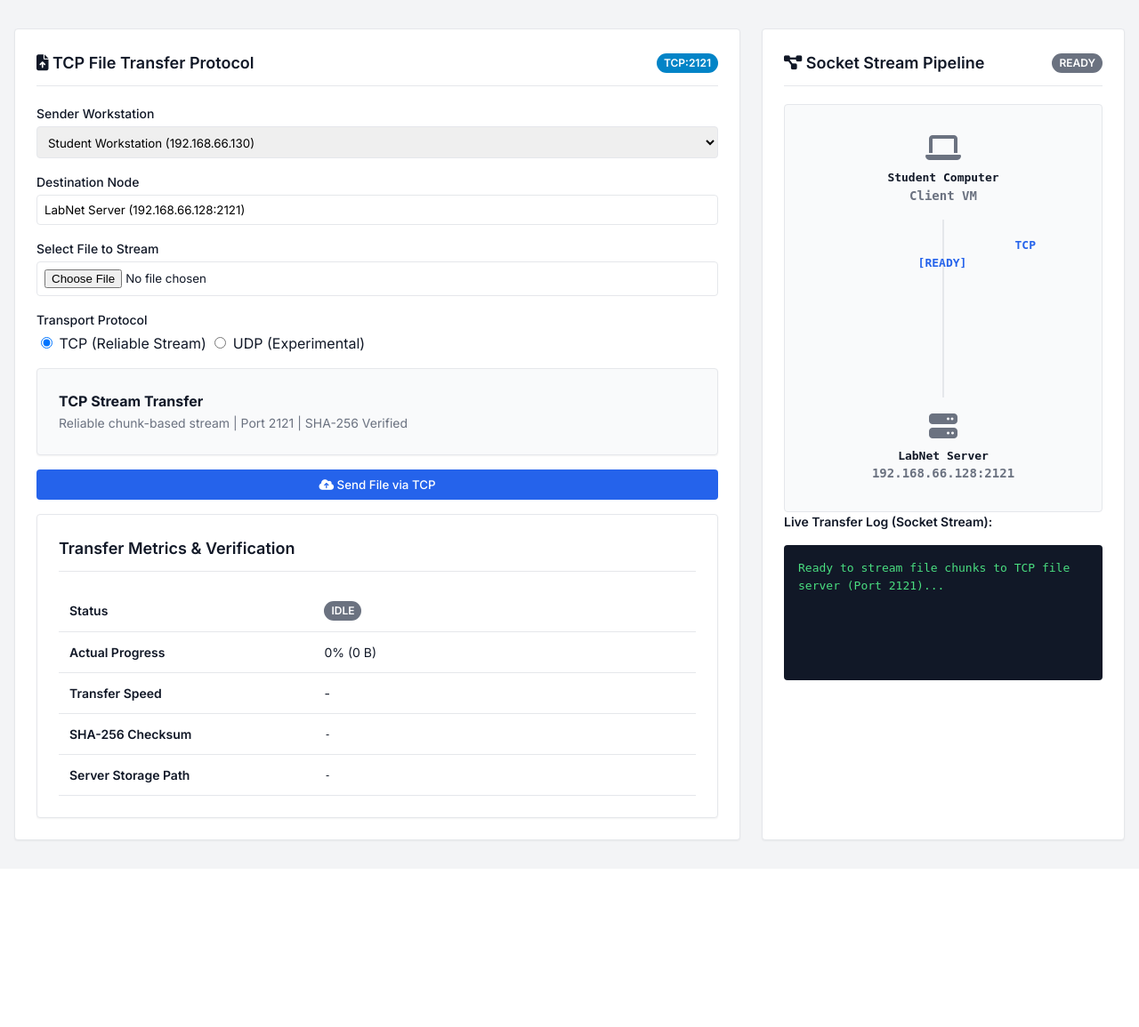
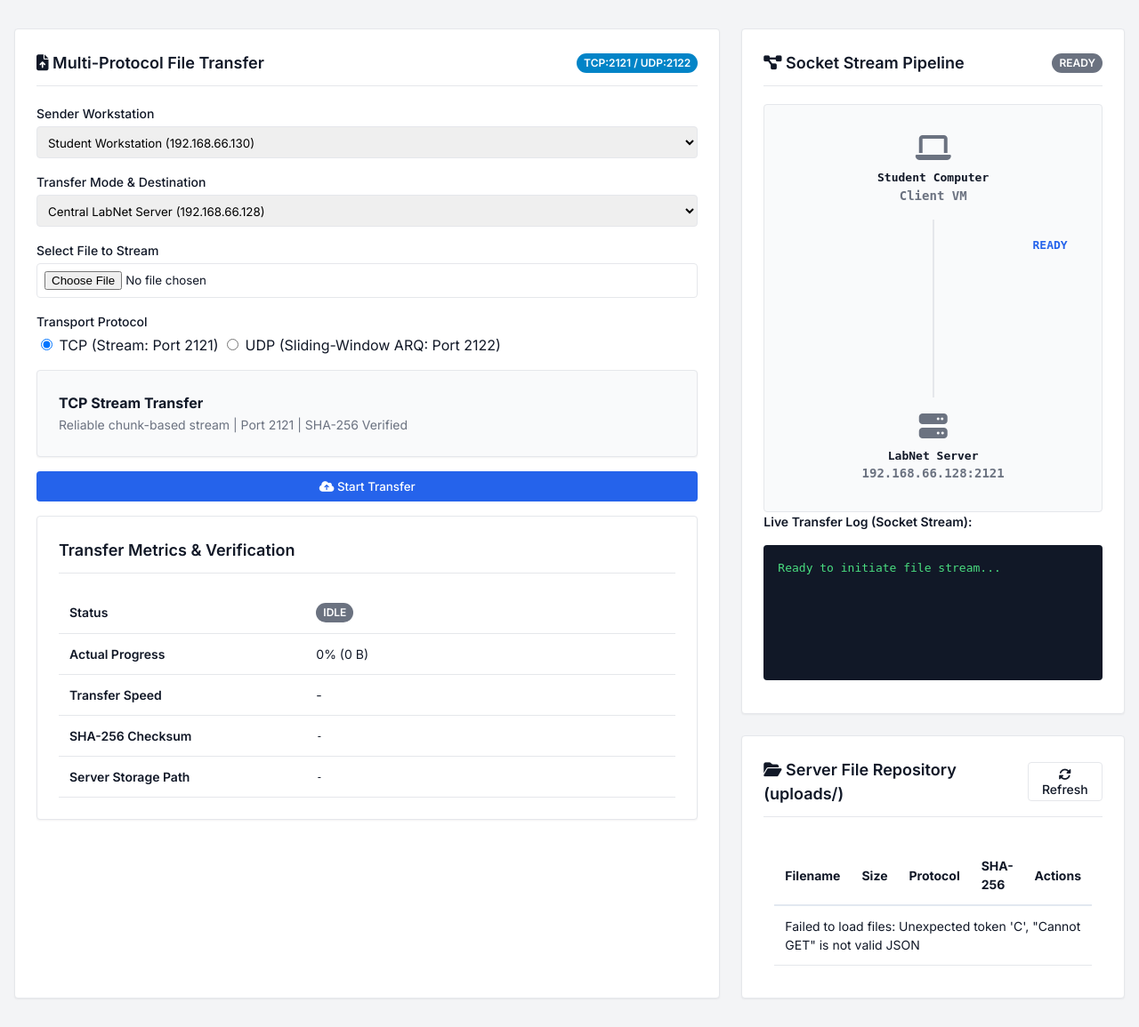
Before and after one commit to Divya-Asnani/labnet-network, a Flask app: page /files in a window 1280 px wide. Shown: the part 65-1220 px from the top of the page at 89% size. Before the commit the page ends 1012 px from the top, so only its background shows below. Run offline with Flask 3, Linux system fonts and the light colour scheme.

Commit message:
add secure remote file retrieval

```diff
--- a/web/static/js/files.js
+++ b/web/static/js/files.js
@@ -1,9 +1,9 @@
 /**
- * LabNet Real TCP File Transfer Client (web/static/js/files.js)
- * ==============================================================
- * Connects frontend to the Flask TCP streaming bridge and server/tcp_file_server.py.
- * All progress calculations, ASCII blocks, and animations are driven by actual
- * byte counters. No fake timer-based animations.
+ * LabNet Real Multi-Protocol File Transfer Client (web/static/js/files.js)
+ * =========================================================================
+ * Connects frontend to the Flask TCP (:2121) and UDP (:2122) streaming bridges
+ * and P2P direct transfer coordinators. All progress calculations, ASCII blocks,
+ * and animations are driven by actual byte counters.
  */
 
 let socket = null;
@@ -27,7 +27,26 @@ document.addEventListener("DOMContentLoaded", function () {
             }
         });
     }
+
+    loadServerFiles();
 });
+
+function onDestModeChanged() {
+    const mode = document.getElementById("dest-mode").value;
+    const p2pGroup = document.getElementById("p2p-peer-group");
+    const recvLabel = document.getElementById("viz-receiver-label");
+    const recvSub = document.getElementById("viz-receiver-sub");
+
+    if (mode === "p2p") {
+        p2pGroup.style.display = "block";
+        recvLabel.textContent = "Peer Workstation (Direct)";
+        recvSub.textContent = document.getElementById("p2p-target-ip").value + ":" + document.getElementById("p2p-target-port").value;
+    } else {
+        p2pGroup.style.display = "none";
+        recvLabel.textContent = "LabNet Server";
+        updateProtocolInfo();
+    }
+}
 
 function updateProtocolInfo() {
     const protoRadios = document.querySelectorAll('input[name="protocol"]');
@@ -35,10 +54,20 @@ function updateProtocolInfo() {
     protoRadios.forEach(r => { if (r.checked) selected = r.value; });
 
     const desc = document.getElementById("protocol-desc");
+    const badge = document.getElementById("header-protocol-badge");
+    const recvSub = document.getElementById("viz-receiver-sub");
+    const btn = document.getElementById("btn-start-transfer");
+
     if (selected === "TCP") {
         desc.innerHTML = `<strong>TCP Stream Transfer</strong><br><span class="text-muted text-sm">Reliable chunk-based stream | Port 2121 | SHA-256 Verified</span>`;
+        if (badge) badge.textContent = "TCP:2121";
+        if (recvSub && document.getElementById("dest-mode").value !== "p2p") recvSub.textContent = "192.168.66.128:2121";
+        if (btn) btn.innerHTML = `<i class="fa-solid fa-cloud-arrow-up"></i> Send File via TCP`;
     } else {
-        desc.innerHTML = `<strong>UDP File Transfer</strong><br><span class="text-muted text-sm">Connectionless datagrams (Experimental - Planned for Phase 3)</span>`;
+        desc.innerHTML = `<strong>Reliable UDP File Transfer</strong><br><span class="text-muted text-sm">Sliding-Window ARQ | Port 2122 | Packet Sequencing & Retransmissions</span>`;
+        if (badge) badge.textContent = "UDP:2122";
+        if (recvSub && document.getElementById("dest-mode").value !== "p2p") recvSub.textContent = "192.168.66.128:2122";
+        if (btn) btn.innerHTML = `<i class="fa-solid fa-bolt"></i> Send File via UDP`;
     }
 }
 
@@ -85,11 +114,7 @@ function startRealFileTransfer() {
     let protocol = "TCP";
     protoRadios.forEach(r => { if (r.checked) protocol = r.value; });
 
-    if (protocol !== "TCP") {
-        alert("UDP file transfer is planned for Phase 3. Please select TCP.");
-        return;
-    }
-
+    const destMode = document.getElementById("dest-mode").value;
     const senderSelect = document.getElementById("sender-select");
     const sender = senderSelect ? senderSelect.value : "Student";
     const senderIp = (sender === "Student") ? "192.168.66.130" : "192.168.66.128";
@@ -99,133 +124,153 @@ function startRealFileTransfer() {
     const transferLog = document.getElementById("transfer-log");
     const statusBadge = document.getElementById("pipeline-status-badge");
     const metricStatus = document.getElementById("metric-status");
-    const metricProgress = document.getElementById("metric-progress");
+    const metricProg = document.getElementById("metric-progress");
     const metricSpeed = document.getElementById("metric-speed");
     const metricSha = document.getElementById("metric-sha256");
-    const metricSave = document.getElementById("metric-savepath");
-    const btnSend = document.getElementById("btn-start-transfer");
+    const metricPath = document.getElementById("metric-savepath");
+    const btn = document.getElementById("btn-start-transfer");
 
-    btnSend.disabled = true;
+    btn.disabled = true;
+    statusBadge.className = "badge badge-primary";
+    statusBadge.textContent = "STREAMING";
+    metricStatus.innerHTML = `<span class="badge badge-primary">IN PROGRESS</span>`;
+    metricProg.textContent = "0% (0 B)";
+    metricSpeed.textContent = "Calculating...";
+    metricSha.textContent = "Computing SHA-256...";
+    metricPath.textContent = "Server buffer...";
+
     transferStartTime = performance.now();
+    transferLog.textContent = `[INIT] Handshaking ${protocol} file stream for '${file.name}' (${formatBytes(file.size)})...\n`;
+    vizAnim.className = "viz-animation-container active";
+    vizAnim.innerHTML = `${protocol}<br>[░░░░░░░░░░░░]`;
 
-    // Reset pipeline state
-    statusBadge.className = "badge badge-warning";
-    statusBadge.textContent = "CONNECTING";
-    metricStatus.innerHTML = '<span class="badge badge-warning">CONNECTING</span>';
-    metricSha.textContent = "Calculating...";
-    metricSave.textContent = "-";
-
-    vizAnim.style.top = "0%";
-    vizAnim.innerHTML = `TCP<br>CONNECTING...`;
-
-    transferLog.textContent = `[INIT] Preparing TCP connection to LabNet Server (192.168.66.128:2121)...\n`;
-    transferLog.textContent += `[FILE] '${file.name}' (${formatBytes(file.size)})\n`;
-    transferLog.textContent += `[TCP] Establishing 3-Way Handshake (SYN -> SYN-ACK -> ACK)...\n`;
-
-    // Construct FormData payload
     const formData = new FormData();
     formData.append("file", file);
     formData.append("protocol", protocol);
     formData.append("sender", sender);
     formData.append("sender_ip", senderIp);
+    formData.append("dest_mode", destMode);
+
+    if (destMode === "p2p") {
+        formData.append("target_ip", document.getElementById("p2p-target-ip").value);
+        formData.append("target_port", document.getElementById("p2p-target-port").value);
+    }
 
     const xhr = new XMLHttpRequest();
     xhr.open("POST", "/api/files/upload", true);
 
-    // Track real HTTP chunk upload progress to Flask gateway
-    xhr.upload.onprogress = function (e) {
-        if (e.lengthComputable) {
-            const percent = (e.loaded / e.total) * 100;
-            const elapsedSeconds = Math.max((performance.now() - transferStartTime) / 1000, 0.001);
-            const speedKbps = ((e.loaded / 1024) / elapsedSeconds).toFixed(2);
-            const asciiBar = generateAsciiBlocks(percent);
+    xhr.onload = function () {
+        btn.disabled = false;
+        vizAnim.className = "viz-animation-container";
 
-            // Animate packet down the pipeline based on actual bytes
-            vizAnim.style.top = Math.min(percent, 90) + "%";
-            vizAnim.innerHTML = `TCP<br>${asciiBar}<br>${percent.toFixed(0)}%`;
-
-            metricProgress.textContent = `${percent.toFixed(1)}% (${formatBytes(e.loaded)} / ${formatBytes(e.total)})`;
-            metricSpeed.textContent = `${speedKbps} KB/s`;
-
-            if (percent < 100) {
-                statusBadge.className = "badge badge-tcp";
-                statusBadge.textContent = "STREAMING";
-                metricStatus.innerHTML = '<span class="badge badge-tcp">STREAMING</span>';
-            }
-        }
-    };
-
-    xhr.onload = function () {
-        btnSend.disabled = false;
         if (xhr.status === 200) {
             try {
                 const resp = JSON.parse(xhr.responseText);
-                const result = resp.result || {};
-
-                vizAnim.style.top = "100%";
-                const fullBar = generateAsciiBlocks(100);
-                vizAnim.innerHTML = `TCP<br>${fullBar}<br>100%`;
+                const res = resp.result || {};
+                const verified = res.verified;
+                const sha = res.sha256 || res.local_sha256 || "N/A";
 
                 statusBadge.className = "badge badge-success";
-                statusBadge.textContent = "COMPLETED";
-                metricStatus.innerHTML = '<span class="badge badge-success"><i class="fa-solid fa-check-circle"></i> SUCCESS</span>';
-                metricProgress.textContent = `100% (${formatBytes(result.filesize || file.size)})`;
-                metricSpeed.textContent = `${result.speed_kbps || "-"} KB/s`;
-                metricSha.innerHTML = `<span class="text-green font-semibold">${result.sha256 || "-"}</span> <span class="badge badge-success" style="font-size:0.65rem;">MATCH</span>`;
-                metricSave.textContent = result.save_path || "uploads/" + file.name;
+                statusBadge.textContent = "VERIFIED";
+                vizAnim.innerHTML = `${protocol}<br>[COMPLETED]`;
+                metricStatus.innerHTML = `<span class="badge badge-success">COMPLETED (SHA-256 MATCH)</span>`;
+                metricProg.textContent = `100.0% (${formatBytes(file.size)})`;
+                metricSpeed.textContent = `${res.speed_kbps || '0'} KB/s`;
+                metricSha.textContent = sha;
+                metricPath.textContent = res.save_path || "uploads/" + file.name;
 
-                transferLog.textContent += `[STREAM] All bytes transferred.\n`;
-                transferLog.textContent += `[SHA-256] Computed & Verified: ${result.sha256}\n`;
-                transferLog.textContent += `[SERVER] Destination verified at: ${result.save_path}\n`;
-                transferLog.textContent += `[TCP] Connection closed cleanly (FIN-ACK).\n`;
-                transferLog.textContent += `[RESULT] Transfer SUCCESS!\n`;
+                transferLog.textContent += `[SUCCESS] Protocol: ${protocol}\n`;
+                transferLog.textContent += `[VERIFIED] SHA-256: ${sha}\n`;
+                transferLog.textContent += `[SPEED] Throughput: ${res.speed_kbps || '0'} KB/s\n`;
+                if (res.retransmissions !== undefined) {
+                    transferLog.textContent += `[ARQ] Retransmissions: ${res.retransmissions}\n`;
+                }
+                transferLog.textContent += `[STATUS] Saved to: ${res.save_path || 'uploads/' + file.name}\n`;
                 transferLog.scrollTop = transferLog.scrollHeight;
-            } catch (err) {
-                handleTransferError("Failed to parse server response: " + err);
+
+                loadServerFiles();
+            } catch (e) {
+                transferLog.textContent += `[ERROR] Failed to parse response: ${e}\n`;
             }
         } else {
-            handleTransferError(`Server returned HTTP ${xhr.status}: ${xhr.responseText}`);
+            statusBadge.className = "badge badge-danger";
+            statusBadge.textContent = "FAILED";
+            metricStatus.innerHTML = `<span class="badge badge-danger">FAILED</span>`;
+            transferLog.textContent += `[FATAL] Server responded with error HTTP ${xhr.status}: ${xhr.responseText}\n`;
         }
     };
 
     xhr.onerror = function () {
-        btnSend.disabled = false;
-        handleTransferError("Network socket error while communicating with gateway.");
+        btn.disabled = false;
+        statusBadge.className = "badge badge-danger";
+        statusBadge.textContent = "NETWORK ERROR";
+        metricStatus.innerHTML = `<span class="badge badge-danger">SOCKET ERROR</span>`;
+        transferLog.textContent += `[FATAL] Network error connecting to LabNet File Gateway.\n`;
     };
 
     xhr.send(formData);
 }
 
 function handleBackendProgress(data) {
+    const metricProg = document.getElementById("metric-progress");
+    const metricSpeed = document.getElementById("metric-speed");
+    const vizAnim = document.getElementById("viz-animation");
     const transferLog = document.getElementById("transfer-log");
-    if (!transferLog) return;
 
-    if (data.status === "STREAMING" && data.percent !== undefined) {
-        if (Math.round(data.percent) % 25 === 0) {
-            transferLog.textContent += `[TCP SOCKET :2121] Streamed ${formatBytes(data.bytes_sent)} / ${formatBytes(data.total_bytes)} (${data.percent}%)\n`;
+    if (data.percent !== undefined) {
+        const pct = parseFloat(data.percent);
+        const ascii = generateAsciiBlocks(pct);
+        if (metricProg) {
+            metricProg.textContent = `${pct.toFixed(1)}% (${formatBytes(data.bytes_sent || 0)})`;
+        }
+        if (metricSpeed && data.speed_kbps) {
+            metricSpeed.textContent = `${data.speed_kbps} KB/s`;
+        }
+        if (vizAnim) {
+            vizAnim.innerHTML = `STREAM<br>[${ascii}]`;
+        }
+        if (transferLog && (pct % 20 === 0 || pct === 100)) {
+            transferLog.textContent += `[STREAM] ${pct.toFixed(1)}% - ${data.speed_kbps || ''} KB/s\n`;
             transferLog.scrollTop = transferLog.scrollHeight;
         }
     }
 }
 
-function handleTransferError(errMsg) {
-    const statusBadge = document.getElementById("pipeline-status-badge");
-    const metricStatus = document.getElementById("metric-status");
-    const transferLog = document.getElementById("transfer-log");
-    const vizAnim = document.getElementById("viz-animation");
+async function loadServerFiles() {
+    const tbody = document.getElementById("repo-tbody");
+    if (!tbody) return;
 
-    if (statusBadge) {
-        statusBadge.className = "badge badge-danger";
-        statusBadge.textContent = "FAILED";
-    }
-    if (metricStatus) {
-        metricStatus.innerHTML = '<span class="badge badge-danger"><i class="fa-solid fa-circle-xmark"></i> ERROR</span>';
-    }
-    if (vizAnim) {
-        vizAnim.innerHTML = `TCP<br>[FAILED]`;
-    }
-    if (transferLog) {
-        transferLog.textContent += `\n[ERROR] ${errMsg}\n`;
-        transferLog.scrollTop = transferLog.scrollHeight;
+    try {
+        const resp = await fetch("/api/files/list");
+        const data = await resp.json();
+        const files = data.files || [];
+
+        if (files.length === 0) {
+            tbody.innerHTML = `<tr><td colspan="5" class="text-muted text-center" style="padding: 12px;">No stored files in uploads/ directory yet.</td></tr>`;
+            return;
+        }
+
+        let html = "";
+        files.forEach(f => {
+            const shortSha = f.sha256 ? f.sha256.substring(0, 12) + "..." : "Pending";
+            html += `
+            <tr style="border-bottom: 1px solid #f1f5f9;">
+                <td style="padding: 8px 12px; font-weight: 500;">
+                    <i class="fa-regular fa-file" style="color: #64748b; margin-right: 6px;"></i> ${f.filename}
+                </td>
+                <td style="padding: 8px 12px; color: #475569;">${formatBytes(f.size)}</td>
+                <td style="padding: 8px 12px;"><span class="badge ${f.protocol === 'UDP' ? 'badge-primary' : 'badge-tcp'}" style="font-size: 0.75rem;">${f.protocol || 'TCP'}</span></td>
+                <td style="padding: 8px 12px; font-family: monospace; font-size: 0.75rem; color: #64748b;">${shortSha}</td>
+                <td style="padding: 8px 12px;">
+                    <a href="/api/files/download/${encodeURIComponent(f.filename)}" class="btn btn-secondary text-sm" style="text-decoration: none; padding: 4px 8px; font-size: 0.75rem;" download>
+                        <i class="fa-solid fa-download"></i> Download
+                    </a>
+                </td>
+            </tr>
+            `;
+        });
+        tbody.innerHTML = html;
+    } catch (e) {
+        tbody.innerHTML = `<tr><td colspan="5" class="text-danger text-center" style="padding: 12px;">Failed to load files: ${e.message}</td></tr>`;
     }
 }
--- a/web/templates/files.html
+++ b/web/templates/files.html
@@ -4,8 +4,8 @@
     <!-- Left Panel: File Configuration & Parameters -->
     <div class="card">
         <div class="card-header d-flex justify-between align-center">
-            <span><i class="fa-solid fa-file-arrow-up"></i> TCP File Transfer Protocol</span>
-            <span class="badge badge-tcp">TCP:2121</span>
+            <span><i class="fa-solid fa-file-arrow-up"></i> Multi-Protocol File Transfer</span>
+            <span id="header-protocol-badge" class="badge badge-tcp">TCP:2121 / UDP:2122</span>
         </div>
 
         <div class="form-group">
@@ -18,8 +18,20 @@
         </div>
 
         <div class="form-group">
-            <label class="form-label">Destination Node</label>
-            <input type="text" class="form-input" value="LabNet Server (192.168.66.128:2121)" readonly>
+            <label class="form-label">Transfer Mode & Destination</label>
+            <select id="dest-mode" class="form-input" onchange="onDestModeChanged()">
+                <option value="server" selected>Central LabNet Server (192.168.66.128)</option>
+                <option value="p2p">Direct Peer-to-Peer (Bypass Central Server)</option>
+            </select>
+        </div>
+
+        <div id="p2p-peer-group" class="form-group" style="display: none;">
+            <label class="form-label">Target Peer Node (P2P)</label>
+            <div style="display: flex; gap: 8px;">
+                <input type="text" id="p2p-target-ip" class="form-input" style="flex: 2;" placeholder="192.168.66.130" value="192.168.66.130">
+                <input type="number" id="p2p-target-port" class="form-input" style="flex: 1;" placeholder="2123" value="2123">
+            </div>
+            <span class="text-muted text-sm">File contents travel directly between workstations over LAN.</span>
         </div>
 
         <div class="form-group">
@@ -38,10 +50,10 @@
             <label class="form-label">Transport Protocol</label>
             <div class="radio-group">
                 <label class="radio-label">
-                    <input type="radio" name="protocol" value="TCP" checked onchange="updateProtocolInfo()"> TCP (Reliable Stream)
+                    <input type="radio" name="protocol" value="TCP" checked onchange="updateProtocolInfo()"> TCP (Stream: Port 2121)
                 </label>
                 <label class="radio-label">
-                    <input type="radio" name="protocol" value="UDP" onchange="updateProtocolInfo()"> UDP (Experimental)
+                    <input type="radio" name="protocol" value="UDP" onchange="updateProtocolInfo()"> UDP (Sliding-Window ARQ: Port 2122)
                 </label>
             </div>
         </div>
@@ -52,7 +64,7 @@
         </div>
 
         <button class="btn btn-primary w-100" id="btn-start-transfer" onclick="startRealFileTransfer()">
-            <i class="fa-solid fa-cloud-arrow-up"></i> Send File via TCP
+            <i class="fa-solid fa-cloud-arrow-up"></i> Start Transfer
         </button>
 
         <!-- Live Transfer Metadata Card -->
@@ -85,8 +97,9 @@
         </div>
     </div>
 
-    <!-- Right Panel: Visual ASCII Transfer Pipeline -->
-    <div class="card">
+    <!-- Right Panel: Visual Pipeline & Server File Repository -->
+    <div>
+        <div class="card mb-4">
             <div class="card-header d-flex justify-between align-center">
                 <span><i class="fa-solid fa-diagram-project"></i> Socket Stream Pipeline</span>
                 <span id="pipeline-status-badge" class="badge badge-secondary">READY</span>
@@ -102,20 +115,49 @@
                 <div class="viz-path">
                     <div class="viz-line"></div>
                     <div class="viz-animation-container" id="viz-animation">
-                    TCP<br>[READY]
+                        READY
                     </div>
                 </div>
 
                 <div class="viz-node" id="viz-receiver-node">
                     <i class="fa-solid fa-server"></i>
-                <div>LabNet Server</div>
-                <div class="text-muted text-sm">192.168.66.128:2121</div>
+                    <div id="viz-receiver-label">LabNet Server</div>
+                    <div class="text-muted text-sm" id="viz-receiver-sub">192.168.66.128:2121</div>
                 </div>
             </div>
 
             <div class="mt-3">
                 <div class="font-semibold text-sm mb-1">Live Transfer Log (Socket Stream):</div>
-            <pre class="transfer-status" id="transfer-log">Ready to stream file chunks to TCP file server (Port 2121)...</pre>
+                <pre class="transfer-status" id="transfer-log">Ready to initiate file stream...</pre>
+            </div>
+        </div>
+
+        <!-- Section 5.7: Server File Repository & Remote Retrieval -->
+        <div class="card">
+            <div class="card-header d-flex justify-between align-center">
+                <span><i class="fa-solid fa-folder-open"></i> Server File Repository (uploads/)</span>
+                <button class="btn btn-secondary text-sm" onclick="loadServerFiles()" style="padding: 4px 8px;">
+                    <i class="fa-solid fa-rotate"></i> Refresh
+                </button>
+            </div>
+            <div class="card-body" style="padding: 12px; overflow-x: auto;">
+                <table class="table text-sm" style="width: 100%;" id="repo-table">
+                    <thead>
+                        <tr style="border-bottom: 2px solid #e2e8f0; text-align: left;">
+                            <th>Filename</th>
+                            <th>Size</th>
+                            <th>Protocol</th>
+                            <th>SHA-256</th>
+                            <th>Actions</th>
+                        </tr>
+                    </thead>
+                    <tbody id="repo-tbody">
+                        <tr>
+                            <td colspan="5" class="text-muted text-center" style="padding: 12px;">Loading repository files...</td>
+                        </tr>
+                    </tbody>
+                </table>
+            </div>
         </div>
     </div>
 </div>
```
Lines whose indentation alone changed are shown as unchanged.
